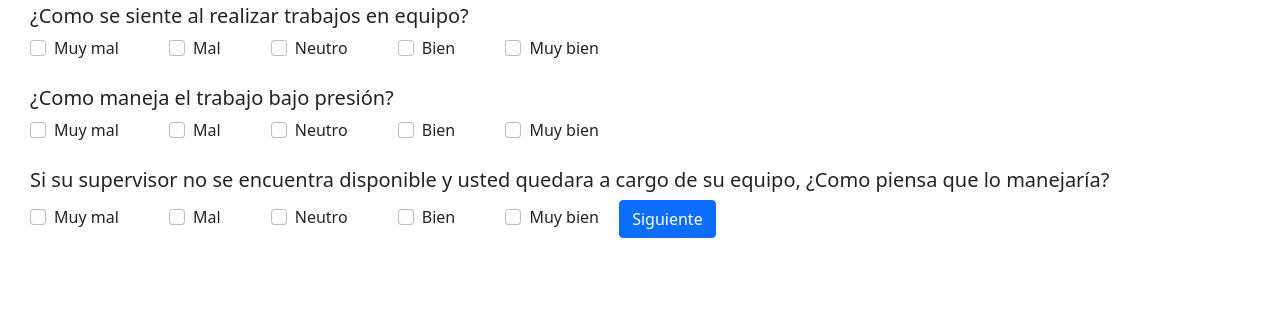
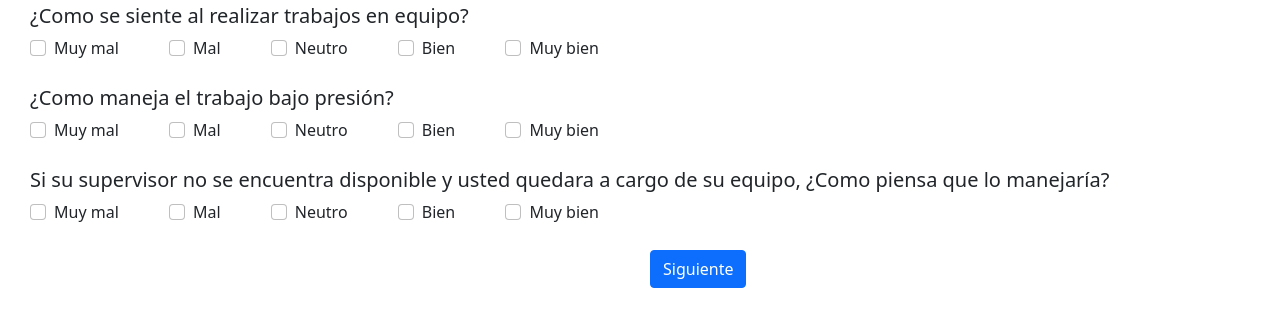
Before and after one commit to Piper616/TestGo, a Django app: page /cuestionario/ in a window 1280 px wide. Shown: the part 182-509 px from the top of the page. Run offline with Django 3.2, Linux system fonts and the light colour scheme.

Commit message:
undecimo

```diff
--- a/home/templates/home/cuestionario.html
+++ b/home/templates/home/cuestionario.html
@@ -14,7 +14,7 @@
         #carta{margin-left: 480px;}
         #texto1{margin-left: 30px;}
         #check{margin-left: 30px;}
-        #botonf{margin-left: 20 px;}
+        #botonf{margin-left: 650px;}
     </style>
   </head>
   <body>
@@ -116,9 +116,10 @@
         <label class="form-check-label" for="inlineCheckbox2">Muy bien</label>
       </div>
 
-
+    <br>
+    <br>
     <a id="botonf" class="btn btn-primary"
-              href="/seleccion/"
+              href="/final/"
               role="button"
 
               >Siguiente</a>
```
